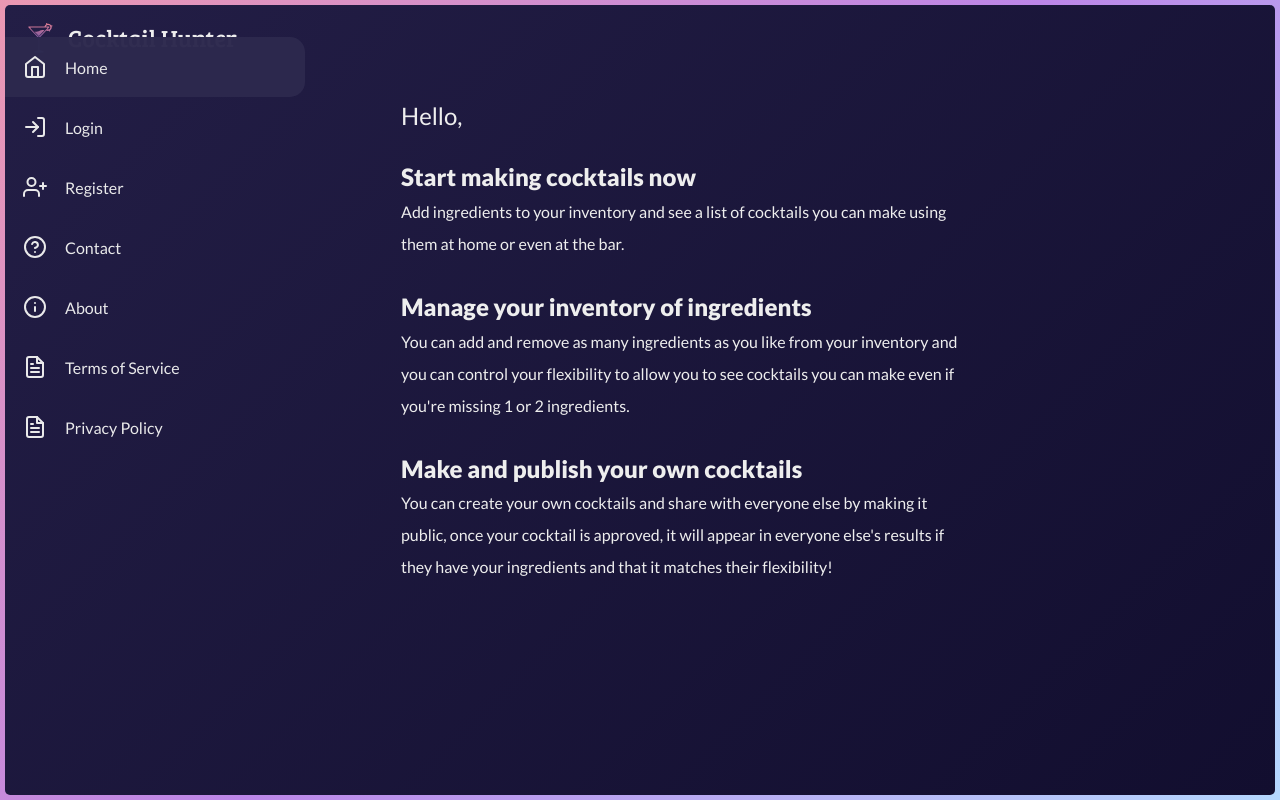
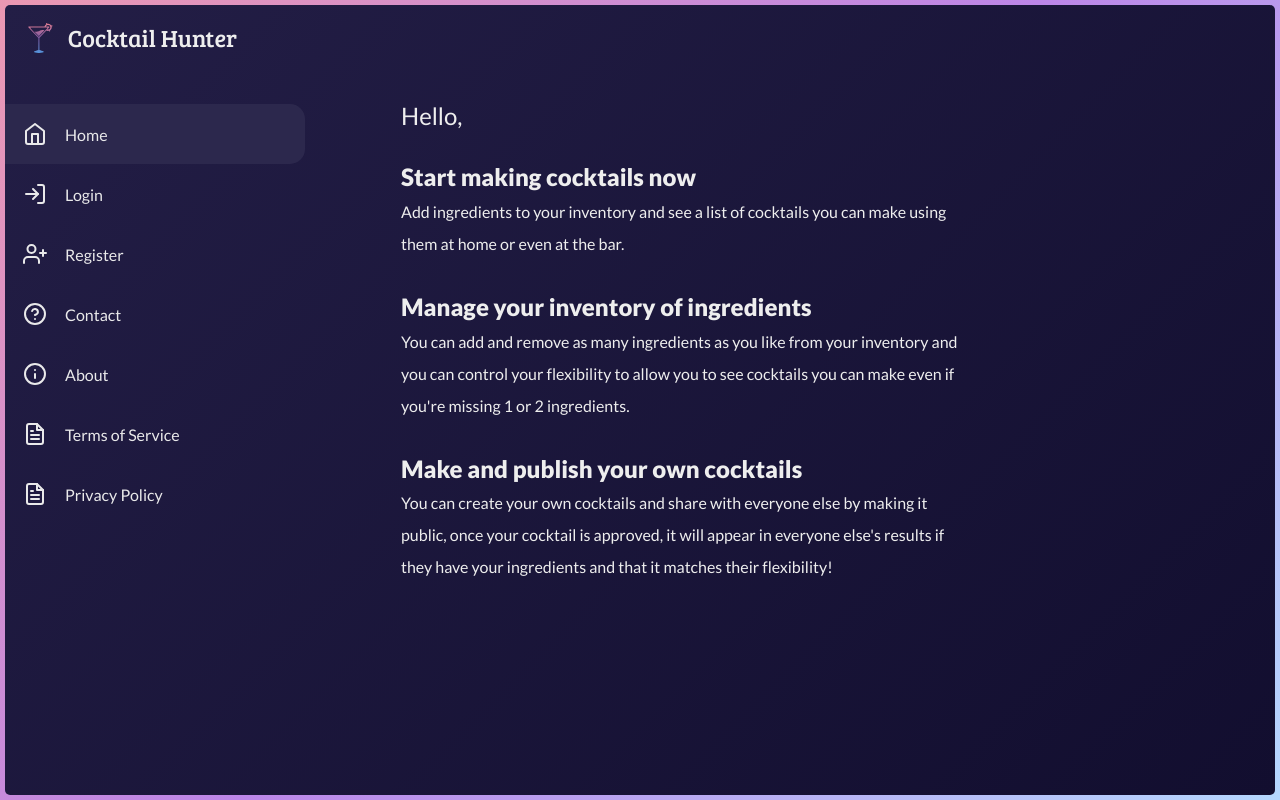
Before and after one commit to Cocktail-Hunter/nextjs, a React (Create React App) app: page / in a window 1280 px wide. Built offline with nearby package versions, Linux system fonts and the light colour scheme.

Commit message:
Keep nav fixed on desktop screen sizes

```diff
--- a/src/Components/Nav.scss
+++ b/src/Components/Nav.scss
@@ -47,9 +47,9 @@ nav {
 
 @media only screen and (min-width: 800px) {
   nav {
-    position: unset;
-    top: unset;
-    left: unset;
+    position: fixed;
+    width: 300px;
+    left: 5px;
     background: none;
     transition: unset;
 
```
